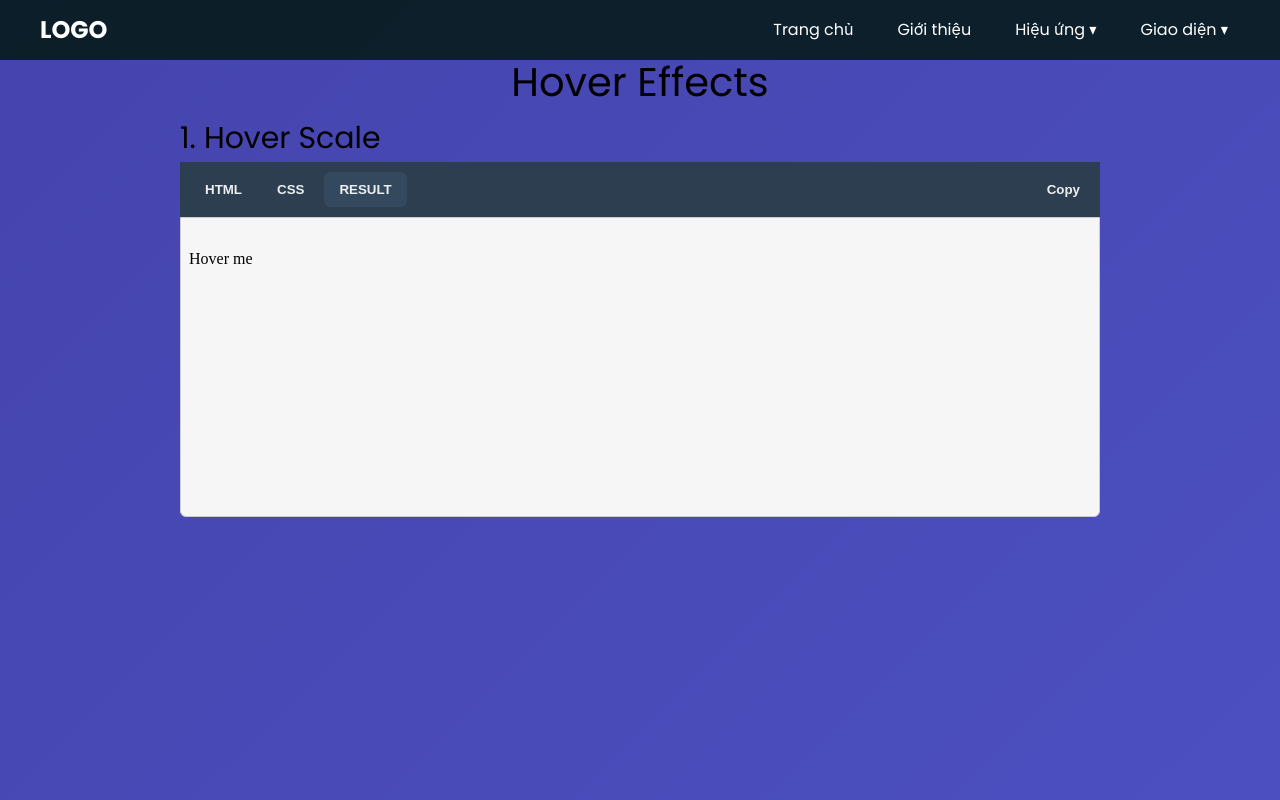
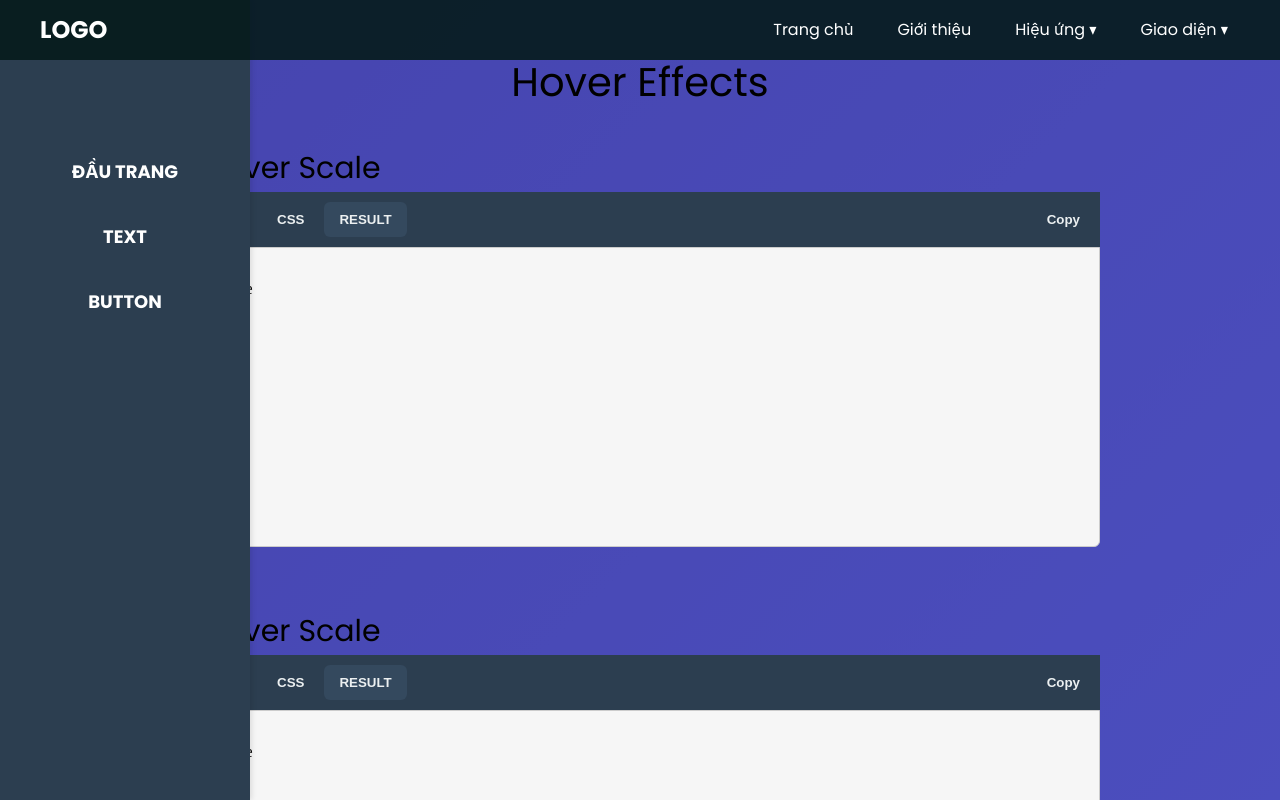
Before and after one commit to PhanVinh09/My-effects-library, a Vue app: page /effect/hover in a window 1280 px wide. Shown: the top 800 px of the page. Built offline with nearby package versions, Linux system fonts and the light colour scheme.

Commit message:
add menu icon for mobile device

```diff
--- a/src/components/data/effect.json
+++ b/src/components/data/effect.json
@@ -5,6 +5,17 @@
       {
         "id": 1,
         "author": "PhanVinh",
+        "type" : "Text",
+        "title": "Hover Scale",
+        "link": "",
+        "html": "<div><div class='box'>Hover me</div></div>",
+        "css": ".box { transition: 0.3s; } .box:hover { transform: scale(1.2); }",
+        "js": ""
+      },
+      {
+        "id": 1,
+        "author": "PhanVinh",
+        "type" : "Button",
         "title": "Hover Scale",
         "link": "",
         "html": "<div><div class='box'>Hover me</div></div>",
--- a/src/components/effects/EffectsHover.vue
+++ b/src/components/effects/EffectsHover.vue
@@ -1,7 +1,21 @@
 <template>
   <div class="container">
     <h2>Hover Effects</h2>
-    <div v-for="effect in hoverEffects" :key="effect.id" style="margin-bottom: 60px">
+     <div class="menu-icon" @click="toggleSidebar">
+      ☰
+    </div>
+    <div class="sidebar" :class="{ open: sidebarOpen }">
+      <ul>
+        <li><a @click.prevent="setSelectedType('')">Đầu Trang</a></li>
+        <li v-for="type in types" :key="type">
+          <a @click.prevent="setSelectedType(type)" :class="{ active: selectedType === type }">
+            {{ type }}
+          </a>
+        </li>
+      </ul>
+    </div>
+
+    <div v-for="effect in allHoverEffects" :key="effect.id" :ref="setEffectRef(effect)" style="margin-bottom: 60px;">
       <EffectTabs :effect="effect" />
     </div>
   </div>
@@ -13,22 +27,160 @@ import effectsData from '../data/effect.json';
 
 export default {
   components: { EffectTabs },
+  data() {
+    return {
+      selectedType: '',
+      effectRefs: {},
+      sidebarOpen: false // Trạng thái mở/đóng sidebar
+    };
+  },
   computed: {
-    hoverEffects() {
-      return effectsData.find(group => group.category === 'hover')?.effects || [];
+    allHoverEffects() {
+      const group = effectsData.find((g) => g.category === 'hover');
+      return group ? group.effects : [];
+    },
+    types() {
+      const typesSet = new Set(this.allHoverEffects.map((e) => e.type));
+      return Array.from(typesSet);
+    }
+  },
+  watch: {
+    selectedType(newType) {
+      if (!newType) return;
+      this.$nextTick(() => {
+        const ref = this.effectRefs[newType];
+        if (ref && ref[0]) {
+          ref[0].scrollIntoView({ behavior: 'smooth', block: 'start' });
+        }
+      });
+    }
+  },
+  methods: {
+    setEffectRef(effect) {
+      return (el) => {
+        if (!el) return;
+        if (!this.effectRefs[effect.type]) {
+          this.effectRefs[effect.type] = [];
+        }
+        this.effectRefs[effect.type].push(el);
+      };
+    },
+    setSelectedType(type) {
+      this.selectedType = type;
+      this.sidebarOpen = false; // Auto đóng sidebar khi chọn loại
+      if (type === '') {
+        window.scrollTo({ top: 0, behavior: 'smooth' });
+      }
+    },
+    toggleSidebar() {
+      this.sidebarOpen = !this.sidebarOpen;
     }
   }
 };
 </script>
+
 <style scoped>
 .container {
   max-width: 960px;
   margin: 0 auto;
   padding: 40px 20px;
 }
-h2{
+
+h2 {
   display: flex;
   justify-content: center;
   font-size: 40px;
+  margin-bottom: 30px;
+}
+
+.filter {
+  display: flex;
+  gap: 15px;
+  justify-content: center;
+  margin-bottom: 40px;
+}
+
+.menu-icon {
+  display: none;
+  position: fixed;
+  top: 5%;
+  left: 20px;
+  font-size: 28px;
+  cursor: pointer;
+  z-index: 3;
+  background-color: #2c3e50;
+  color: white;
+  padding: 5px 10px;
+  border-radius: 5px;
+}
+
+.sidebar {
+  position: fixed;
+  top: 0;
+  left: 0;
+  width: 250px;
+  height: 100%;
+  background-color: #2c3e50;
+  color: white;
+  padding-top: 40px;
+  box-shadow: 2px 0 5px rgba(0, 0, 0, 0.1);
+  transition: all 0.3s ease;
+  z-index: 2;
+}
+
+.sidebar:hover {
+  width: 300px;
+}
+
+.sidebar ul {
+  margin-top: 100px;
+  list-style-type: none;
+  padding: 0;
+}
+
+.sidebar ul li {
+  padding: 15px;
+  text-align: center;
+  transition: all 0.3s ease;
+}
+
+.sidebar ul li a {
+  color: white;
+  text-decoration: none;
+  font-size: 18px;
+  display: block;
+  transition: all 0.3s ease;
+  font-weight: bold;
+  text-transform: uppercase;
+  cursor: pointer;
+}
+
+.sidebar ul li a:hover {
+  background-color: #16a085;
+  color: #ecf0f1;
+}
+
+.sidebar ul li a.active {
+  background-color: #34495e;
+  color: #ecf0f1;
+}
+
+.sidebar ul li:hover {
+  background-color: #34495e;
+  transform: scale(1.1);
+}
+@media (max-width: 768px) {
+  .sidebar {
+    transform: translateX(-100%);
+    width: 200px;
+  }
+
+  .sidebar.open {
+    transform: translateX(0);
+  }
+
+  .menu-icon {
+    display: block;
+  }
 }
 </style>
```
